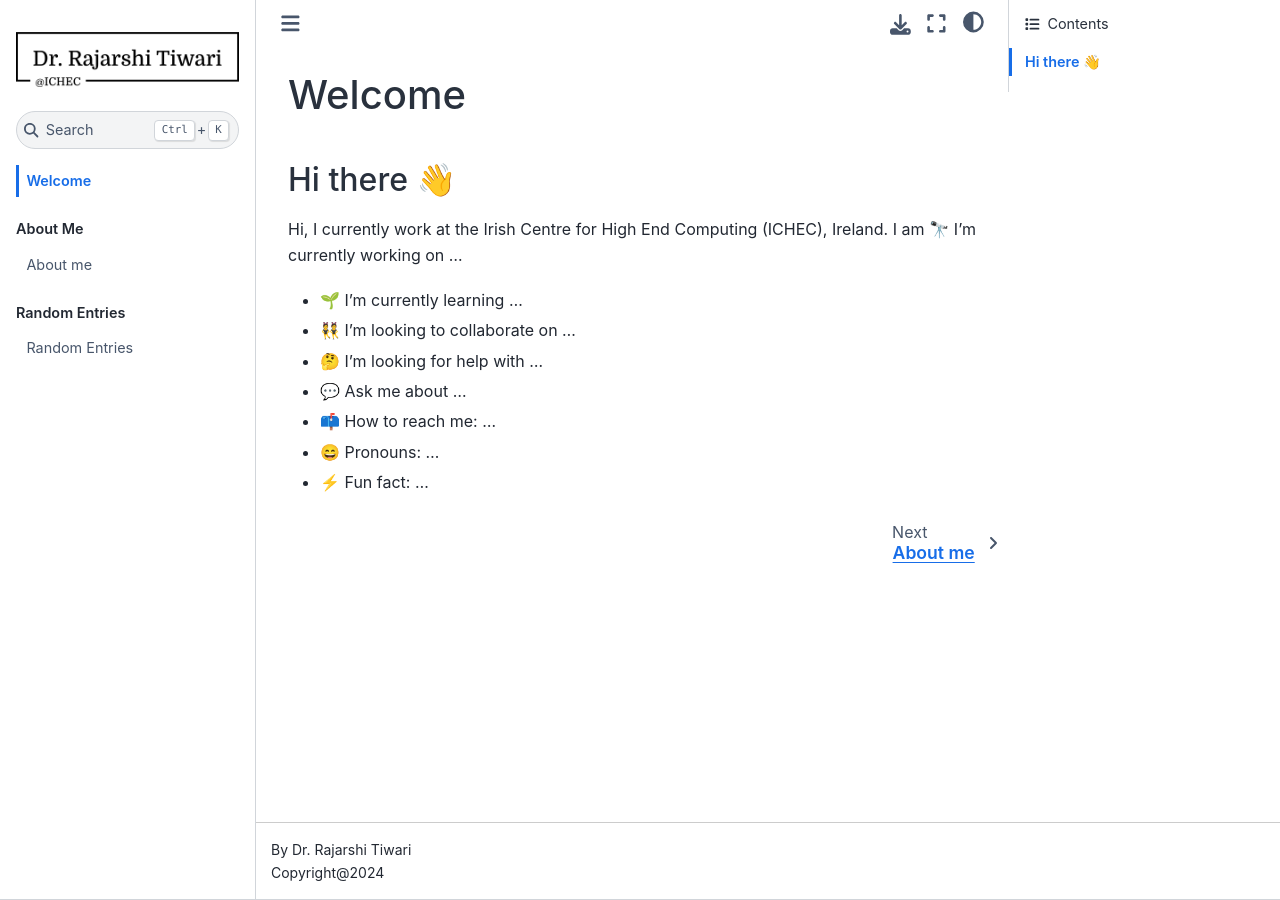
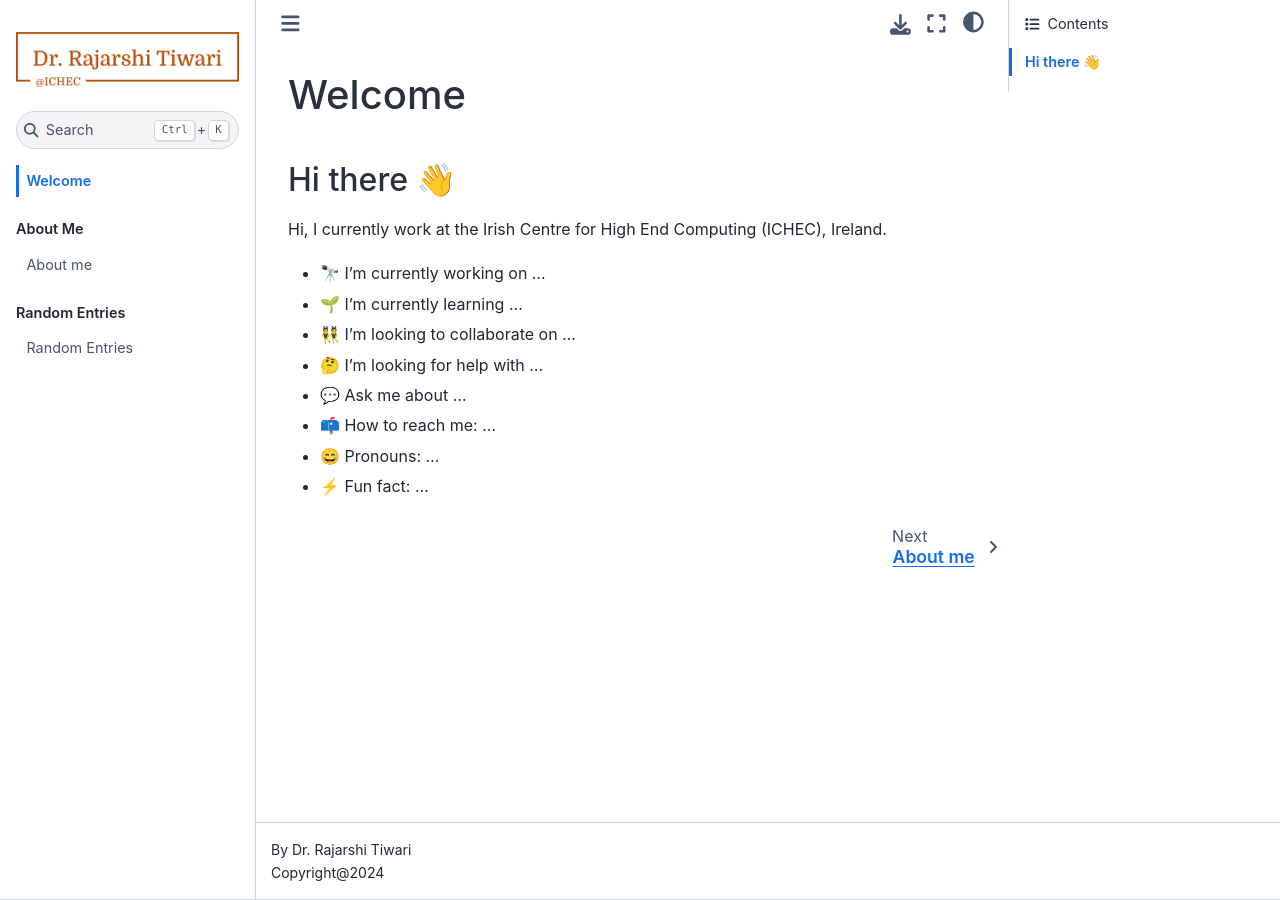
Before and after one commit to rajarshitiwari/rajarshitiwari.github.io, a Jupyter Book: the page built from index.md, in a window 1280 px wide. Built offline with Jupyter Book 1.0.4 settings and Sphinx 7.4.7 and the Sphinx Book theme 1.1.4, drawn with Linux system fonts in a browser that asks for light colours; pages that are not in the unit, such as notebooks, are missing from menus.

Commit message:
modified

```diff
--- a/_config.yml
+++ b/_config.yml
@@ -3,7 +3,7 @@
 
 title: Welcome to my page.
 author: Dr. Rajarshi Tiwari
-logo: rajarshi-logo-black.png
+logo: rajarshi-logo-red.png
 
 # Force re-execution of notebooks on each build.
 # See https://jupyterbook.org/content/execute.html
@@ -38,3 +38,6 @@ html:
 sphinx:
   config:
     html_show_copyright: false
+    # html_theme: sphinx_wagtail_theme #groundwork
+    # html_theme_options:
+    #  dark_logo: rajarshi-logo-white.png
--- a/index.md
+++ b/index.md
@@ -3,8 +3,9 @@
 ### Hi there 👋
 
 Hi, I currently work at the Irish Centre for High End Computing (ICHEC), Ireland.
-I am
- 🔭 I’m currently working on ...
+
+
++ 🔭 I’m currently working on ...
 + 🌱 I’m currently learning ...
 + 👯 I’m looking to collaborate on ...
 + 🤔 I’m looking for help with ...
```
Also changed, not shown: rajarshi-logo-red.png (added).
